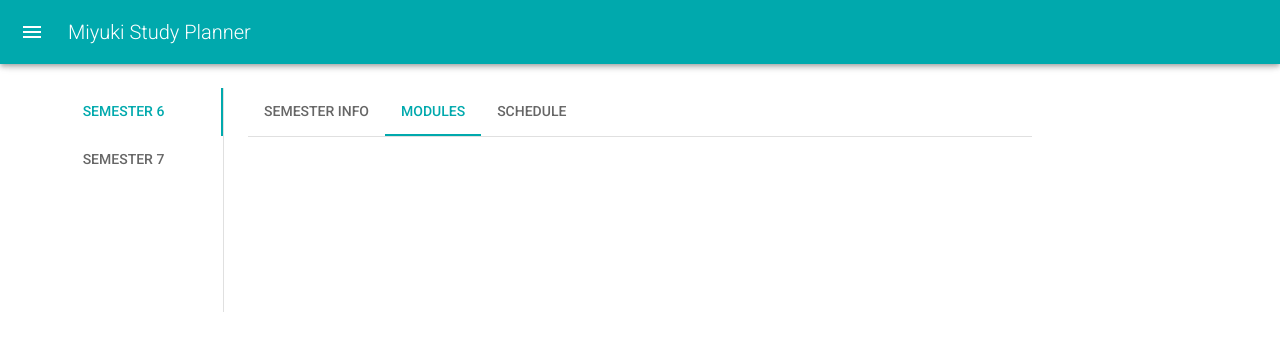
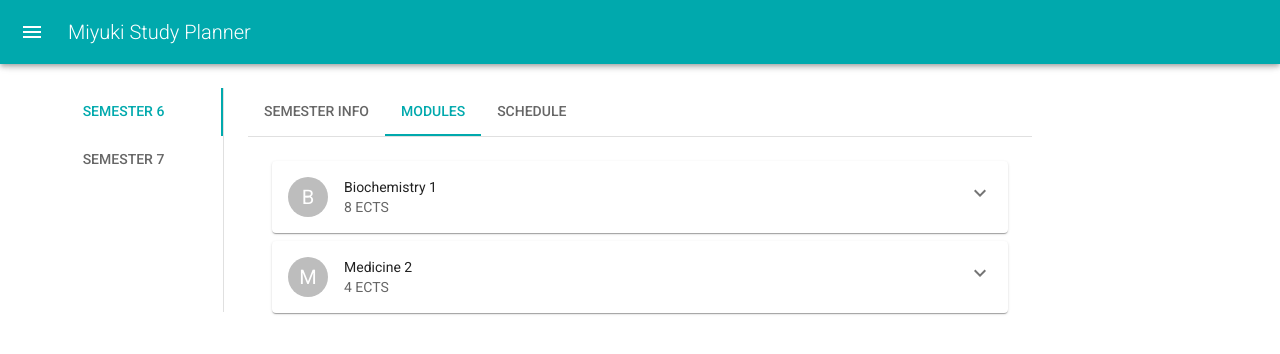
Before and after one commit to justinhehli/miyuki-studyplanner, a React (Create React App) app in the folder miyuki-studyplanner-app/: page / in a window 1280 px wide. Both pictures are taken after a click on the tab "MODULES". Shown: the top 354 px of the page. Built offline with nearby package versions, Linux system fonts and the light colour scheme.

Commit message:
add basic module view

```diff
--- /dev/null
+++ b/miyuki-studyplanner-app/src/components/semester/ModuleView.tsx
@@ -0,0 +1,35 @@
+import Card from "@mui/material/Card";
+import CardContent from "@mui/material/CardContent";
+import CardHeader from "@mui/material/CardHeader";
+import KeyboardArrowDownIcon from "@mui/icons-material/KeyboardArrowDown";
+import KeyboardArrowUpIcon from "@mui/icons-material/KeyboardArrowUp";
+import IModule from "../../models/semester/i-module";
+import IconButton from "@mui/material/IconButton";
+import React, { useState } from "react";
+import Avatar from "@mui/material/Avatar";
+
+const ModuleView: React.FC<{ module: IModule }> = (props) => {
+  const [isContentVisible, setIsContentVisible] = useState(false);
+
+  const contentVisibleClickHandler = (_event: React.MouseEvent) => {
+    setIsContentVisible((previousValue) => !previousValue);
+  };
+
+  return (
+    <Card>
+      <CardHeader
+        title={props.module.title}
+        subheader={`${props.module.ects} ECTS`}
+        avatar={<Avatar>{props.module.title[0].toUpperCase()}</Avatar>}
+        action={
+          <IconButton onClick={contentVisibleClickHandler}>
+            {!isContentVisible ? <KeyboardArrowDownIcon /> : <KeyboardArrowUpIcon />}
+          </IconButton>
+        }
+      />
+      {isContentVisible && <CardContent>asdf</CardContent>}
+    </Card>
+  );
+};
+
+export default ModuleView;
--- a/miyuki-studyplanner-app/src/components/semester/SemesterModules.tsx
+++ b/miyuki-studyplanner-app/src/components/semester/SemesterModules.tsx
@@ -1,11 +1,32 @@
+import React from "react";
+import Typography from "@mui/material/Typography";
 import { useAppSelector } from "../../store";
 import { selectModulesBySemesterId } from "../../store/semester/semester-slice-selectors";
+import ModuleView from "./ModuleView";
+import Box from "@mui/material/Box";
+
+const styles = {
+  modulesContainer: {
+    display: "flex",
+    flexFlow: "column nowrap",
+    gap: 1,
+  },
+};
 
 const SemesterModules: React.FC<{ semesterId: string }> = (props) => {
   const modules = useAppSelector(selectModulesBySemesterId(props.semesterId));
-  console.log(modules)
 
-  return null;
+  if (modules == null || modules.length === 0) {
+    return <Typography>No modules yet</Typography>;
+  }
+
+  return (
+    <Box sx={styles.modulesContainer}>
+      {modules.map((m) => (
+        <ModuleView module={m} />
+      ))}
+    </Box>
+  );
 };
 
 export default SemesterModules;
--- a/miyuki-studyplanner-app/src/store/semester/semester-slice.ts
+++ b/miyuki-studyplanner-app/src/store/semester/semester-slice.ts
@@ -6,7 +6,7 @@ import Semester from "../../models/semester/semester";
 
 const semester6ModuleTestData = [
   new Module("Biochemistry 1", null, 8, 8 * 30),
-  new Module("Biomedicine 2", "This is a biomedicine modulle", 4, 4 * 30, 150),
+  new Module("Medicine 2", "This is a biomedicine modulle", 4, 4 * 30, 150),
 ] as IModule[];
 
 const semesterTestData = [
```
